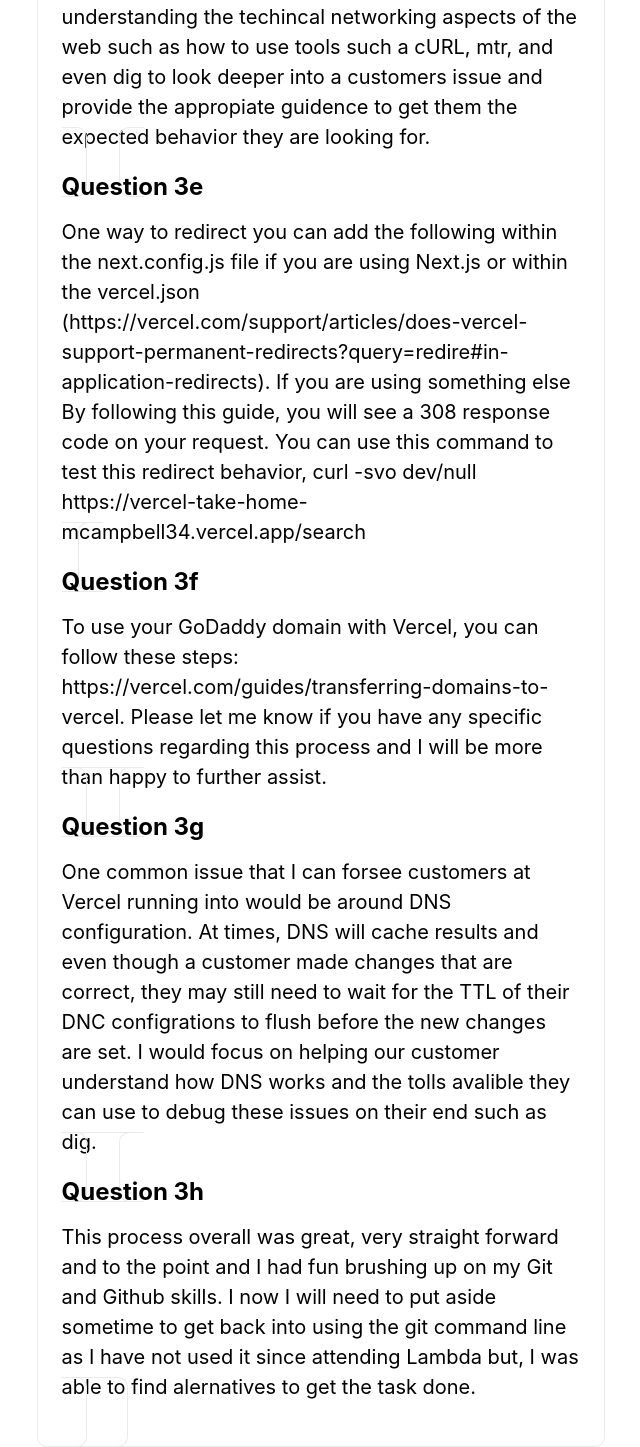
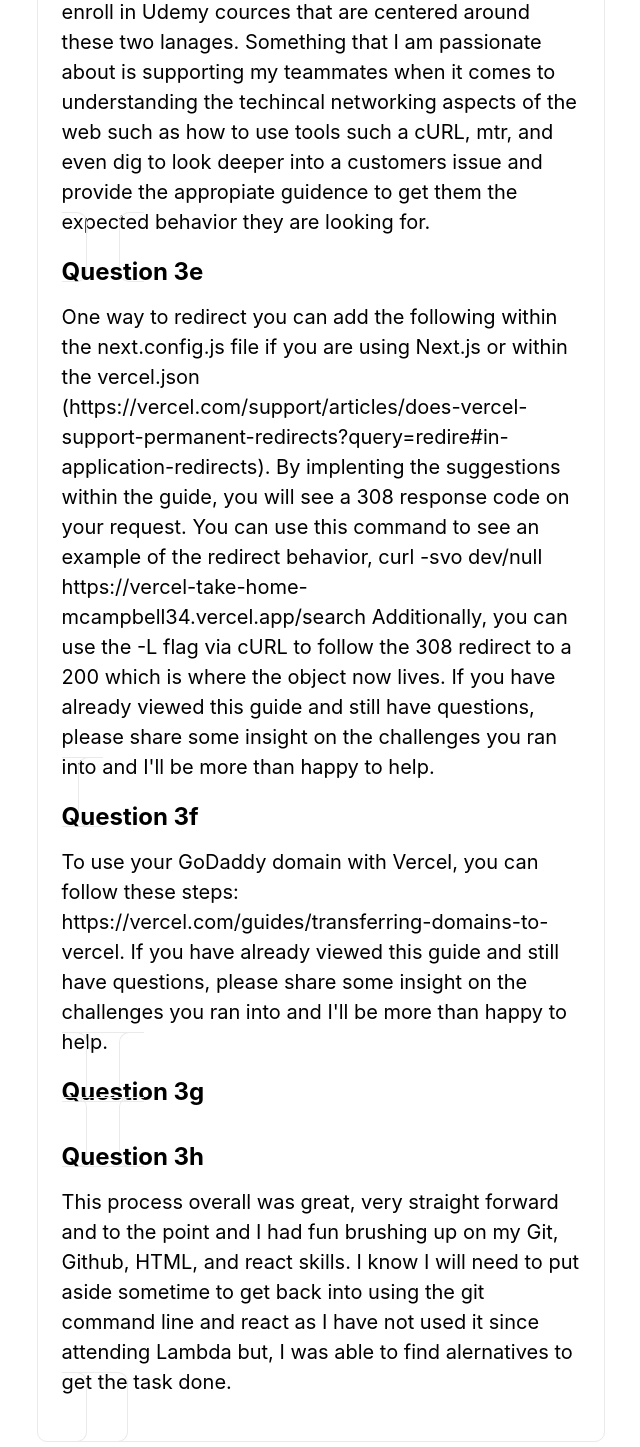
Before and after one commit to mcampbell34/Marcus-take-home-, a Next.js app: page / in a window 1280 px wide. Shown: the whole page, without its empty margins (319-959 px from the left). Built offline with nearby package versions, Linux system fonts and the light colour scheme.

Commit message:
Polishing up answers

```diff
--- a/pages/index.js
+++ b/pages/index.js
@@ -24,12 +24,14 @@
                 <li> Run ticket review sessions to make sure tone is consistent</li>
                 <li> Work with engineering teams during incidents and provide updates to internal and external stakeholders</li>
                 <li> Find and recruit teammates for the support team</li>
-                </ul>
-                 <ul>My top 5 least faviorate task included:
+              </ul>
+              <ul> My top 5 least faviorate task included:
                 <li>Help resolve billing issues for customers</li>
                 <li>Dig through logs to troubleshoot a customers broken project</li>
                 <li>Respond to 50+ support requests via email every day </li>
-                </ul>
+                <li>Analyze hundreds of support tickets to spot trends the product team can use</li>
+                <li>Identify, file (and, where possible, resolve) bugs in private and public Vercel/Next.js repos on GitHub</li>
+              </ul>
 
 
 
@@ -44,8 +46,12 @@
           <a className={styles.card}>
             <h2>Question 3e</h2>
             <p>One way to redirect you can add the following within the next.config.js file if you are using Next.js or within the vercel.json
-            (https://vercel.com/support/articles/does-vercel-support-permanent-redirects?query=redire#in-application-redirects). If you are using something else
-             By following this guide, you will see a 308 response code on your request. You can use this command to test this redirect behavior, curl -svo dev/null https://vercel-take-home-mcampbell34.vercel.app/search
+            (https://vercel.com/support/articles/does-vercel-support-permanent-redirects?query=redire#in-application-redirects).
+
+             By implenting the suggestions within the guide, you will see a 308 response code on your request. You can use this command to see an example of the redirect behavior, curl -svo dev/null https://vercel-take-home-mcampbell34.vercel.app/search
+             Additionally, you can use the -L flag via cURL to follow the 308 redirect to a 200 which is where the object now lives.
+
+             If you have already viewed this guide and still have questions, please share some insight on the challenges you ran into and I'll be more than happy to help.
              </p>
 
 
@@ -54,24 +60,21 @@
            <h2>Question 3f</h2>
             <p>
               To use your GoDaddy domain with Vercel, you can follow these steps: https://vercel.com/guides/transferring-domains-to-vercel.
-              Please let me know if you have any specific questions regarding this process and I will be more than happy to further assist.
+              If you have already viewed this guide and still have questions, please share some insight on the challenges you ran into and I'll be more than happy to help.
             </p>
         </a>
 
            <a className={styles.card}>
            <h2>Question 3g</h2>
             <p>
-              One common issue that I can forsee customers at Vercel running into would be around DNS configuration. At times, DNS will cache
-              results and even though a customer made changes that are correct, they may still need to wait for the TTL of their DNC configrations to
-              flush before the new changes are set. I would focus on helping our customer understand how DNS works and the tolls avalible they can use to
-              debug these issues on their end such as dig.
+
             </p>
             </a>
            <a className={styles.card}>
            <h2>Question 3h</h2>
             <p>
-              This process overall was great, very straight forward and to the point and I had fun brushing up on my Git and Github skills. I now I will
-              need to put aside sometime to get back into using the git command line as I have not used it since attending Lambda but, I was able to find
+              This process overall was great, very straight forward and to the point and I had fun brushing up on my Git, Github, HTML, and react skills. I know I will
+              need to put aside sometime to get back into using the git command line and react as I have not used it since attending Lambda but, I was able to find
               alernatives to get the task done.
             </p>
           </a>
```
